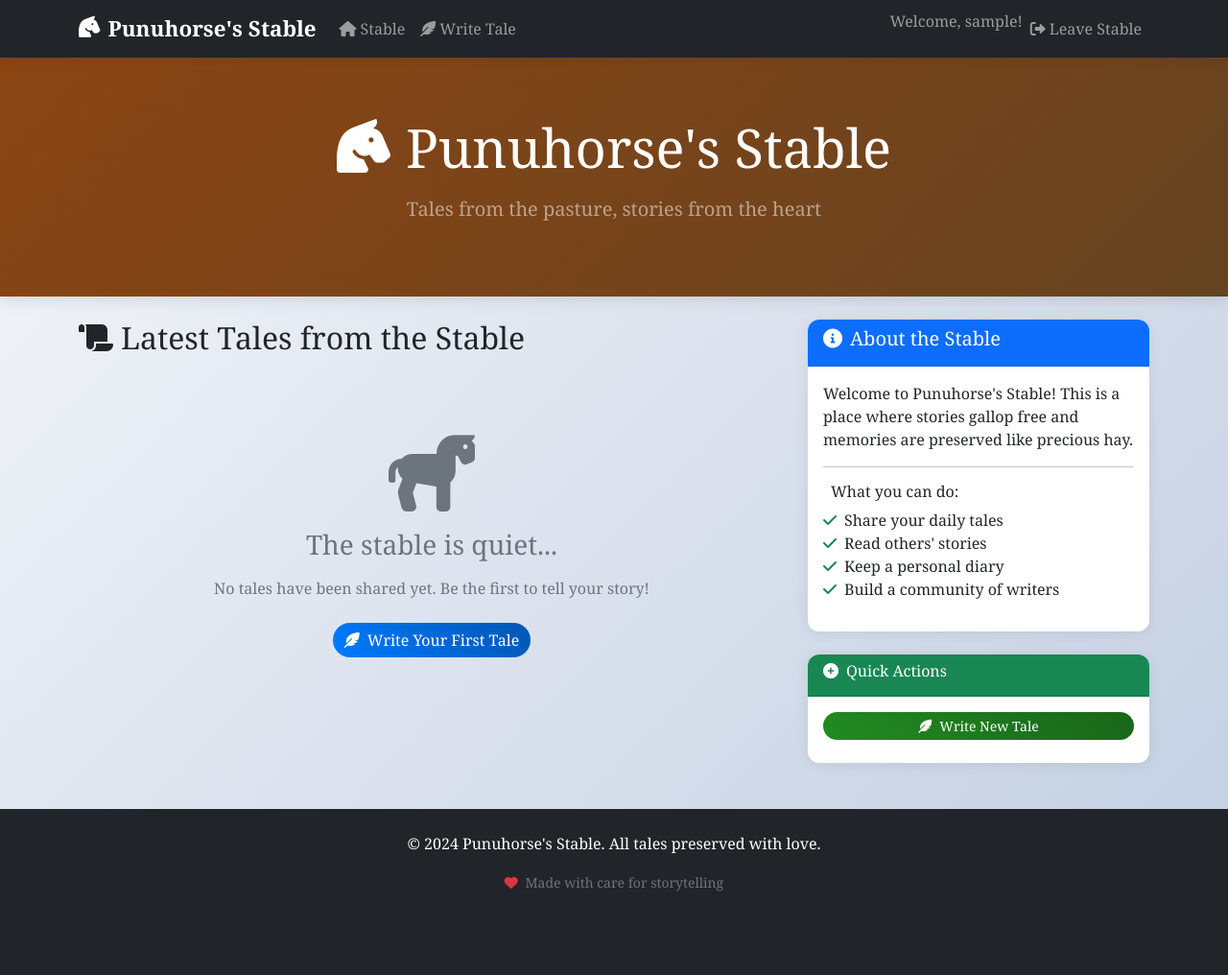
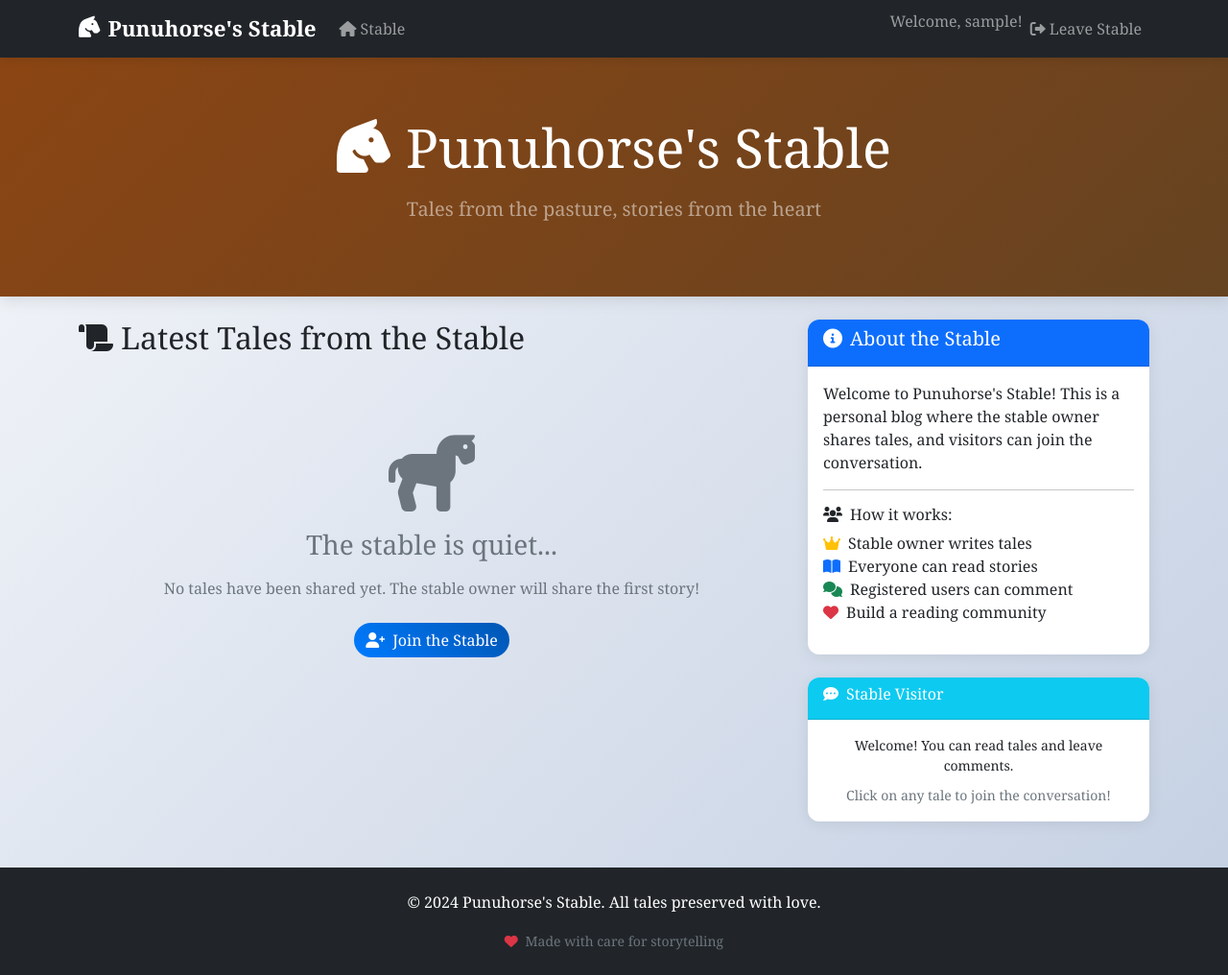
Before and after one commit to Punupy/Punuhorse-Stable, a Flask app: page / in a window 1280 px wide. Shown: the whole page at 96% size. Before the commit the page ends 929 px from the top, so only its background shows below. Run offline with Flask 3, Linux system fonts and the light colour scheme; the visitor is signed in with stand-in values (Sample User, id 1).

Commit message:
Add personal blog with comments system - admin-only posting, user comments

```diff
--- a/app.py
+++ b/app.py
@@ -20,7 +20,9 @@ class User(UserMixin, db.Model):
     id = db.Column(db.Integer, primary_key=True)
     username = db.Column(db.String(80), unique=True, nullable=False)
     password_hash = db.Column(db.String(120), nullable=False)
+    is_admin = db.Column(db.Boolean, nullable=False, default=False)
     posts = db.relationship('Post', backref='author', lazy=True)
+    comments = db.relationship('Comment', backref='author', lazy=True)
 
 class Post(db.Model):
     id = db.Column(db.Integer, primary_key=True)
@@ -28,6 +30,14 @@ class Post(db.Model):
     content = db.Column(db.Text, nullable=False)
     date_posted = db.Column(db.DateTime, nullable=False, default=datetime.utcnow)
     user_id = db.Column(db.Integer, db.ForeignKey('user.id'), nullable=False)
+    comments = db.relationship('Comment', backref='post', lazy=True)
+
+class Comment(db.Model):
+    id = db.Column(db.Integer, primary_key=True)
+    content = db.Column(db.Text, nullable=False)
+    date_posted = db.Column(db.DateTime, nullable=False, default=datetime.utcnow)
+    user_id = db.Column(db.Integer, db.ForeignKey('user.id'), nullable=False)
+    post_id = db.Column(db.Integer, db.ForeignKey('post.id'), nullable=False)
 
 @login_manager.user_loader
 def load_user(user_id):
@@ -41,14 +51,30 @@ def home():
         page=page, per_page=5, error_out=False)
     return render_template('home.html', posts=posts)
 
-@app.route('/post/<int:id>')
+@app.route('/post/<int:id>', methods=['GET', 'POST'])
 def post(id):
     post = Post.query.get_or_404(id)
-    return render_template('post.html', post=post)
+
+    if request.method == 'POST' and current_user.is_authenticated:
+        content = request.form.get('content')
+        if content:
+            comment = Comment(content=content, user_id=current_user.id, post_id=post.id)
+            db.session.add(comment)
+            db.session.commit()
+            flash('Your comment has been added!', 'success')
+            return redirect(url_for('post', id=id))
+
+    comments = Comment.query.filter_by(post_id=id).order_by(Comment.date_posted.asc()).all()
+    return render_template('post.html', post=post, comments=comments)
 
 @app.route('/write', methods=['GET', 'POST'])
 @login_required
 def write():
+    # Only admin can write posts
+    if not current_user.is_admin:
+        flash('Only the stable owner can write tales!', 'error')
+        return redirect(url_for('home'))
+
     if request.method == 'POST':
         title = request.form['title']
         content = request.form['content']
@@ -88,11 +114,18 @@ def register():
         if User.query.filter_by(username=username).first():
             flash('Username already exists', 'error')
         else:
+            # First user becomes admin (stable owner)
+            is_first_user = User.query.count() == 0
             user = User(username=username,
-                       password_hash=generate_password_hash(password))
+                       password_hash=generate_password_hash(password),
+                       is_admin=is_first_user)
             db.session.add(user)
             db.session.commit()
             login_user(user)
+            if is_first_user:
+                flash('Welcome to your stable! You are now the stable owner.', 'success')
+            else:
+                flash('Welcome to the stable! You can read tales and leave comments.', 'success')
             return redirect(url_for('home'))
 
     return render_template('register.html')
--- a/templates/base.html
+++ b/templates/base.html
@@ -24,7 +24,7 @@
                             <i class="fas fa-home me-1"></i>Stable
                         </a>
                     </li>
-                    {% if current_user.is_authenticated %}
+                    {% if current_user.is_authenticated and current_user.is_admin %}
                     <li class="nav-item">
                         <a class="nav-link" href="{{ url_for('write') }}">
                             <i class="fas fa-feather-alt me-1"></i>Write Tale
--- a/templates/home.html
+++ b/templates/home.html
@@ -23,9 +23,14 @@
                     <p class="card-text">
                         {{ post.content[:200] }}{% if post.content|length > 200 %}...{% endif %}
                     </p>
-                    <a href="{{ url_for('post', id=post.id) }}" class="btn btn-outline-primary btn-sm">
-                        <i class="fas fa-book-open me-1"></i>Read Full Tale
-                    </a>
+                    <div class="d-flex justify-content-between align-items-center">
+                        <a href="{{ url_for('post', id=post.id) }}" class="btn btn-outline-primary btn-sm">
+                            <i class="fas fa-book-open me-1"></i>Read Full Tale
+                        </a>
+                        <small class="text-muted">
+                            <i class="fas fa-comments me-1"></i>{{ post.comments|length }} comment{{ 's' if post.comments|length != 1 else '' }}
+                        </small>
+                    </div>
                 </div>
             </div>
             {% endfor %}
@@ -72,8 +77,8 @@
                 <div class="empty-state">
                     <i class="fas fa-horse fa-5x text-muted mb-3"></i>
                     <h3 class="text-muted mb-3">The stable is quiet...</h3>
-                    <p class="text-muted mb-4">No tales have been shared yet. Be the first to tell your story!</p>
-                    {% if current_user.is_authenticated %}
+                    <p class="text-muted mb-4">No tales have been shared yet. The stable owner will share the first story!</p>
+                    {% if current_user.is_authenticated and current_user.is_admin %}
                         <a href="{{ url_for('write') }}" class="btn btn-primary">
                             <i class="fas fa-feather-alt me-2"></i>Write Your First Tale
                         </a>
@@ -93,22 +98,22 @@
                 <h5><i class="fas fa-info-circle me-2"></i>About the Stable</h5>
             </div>
             <div class="card-body">
-                <p>Welcome to Punuhorse's Stable! This is a place where stories gallop free and memories are preserved like precious hay.</p>
+                <p>Welcome to Punuhorse's Stable! This is a personal blog where the stable owner shares tales, and visitors can join the conversation.</p>
                 <hr>
-                <h6><i class="fas fa-quill-alt me-2"></i>What you can do:</h6>
+                <h6><i class="fas fa-users me-2"></i>How it works:</h6>
                 <ul class="list-unstyled">
-                    <li><i class="fas fa-check text-success me-2"></i>Share your daily tales</li>
-                    <li><i class="fas fa-check text-success me-2"></i>Read others' stories</li>
-                    <li><i class="fas fa-check text-success me-2"></i>Keep a personal diary</li>
-                    <li><i class="fas fa-check text-success me-2"></i>Build a community of writers</li>
+                    <li><i class="fas fa-crown text-warning me-2"></i>Stable owner writes tales</li>
+                    <li><i class="fas fa-book-open text-primary me-2"></i>Everyone can read stories</li>
+                    <li><i class="fas fa-comments text-success me-2"></i>Registered users can comment</li>
+                    <li><i class="fas fa-heart text-danger me-2"></i>Build a reading community</li>
                 </ul>
             </div>
         </div>
 
-        {% if current_user.is_authenticated %}
+        {% if current_user.is_authenticated and current_user.is_admin %}
         <div class="card mt-4">
             <div class="card-header bg-success text-white">
-                <h6><i class="fas fa-plus-circle me-2"></i>Quick Actions</h6>
+                <h6><i class="fas fa-plus-circle me-2"></i>Stable Owner</h6>
             </div>
             <div class="card-body text-center">
                 <a href="{{ url_for('write') }}" class="btn btn-success btn-sm mb-2 w-100">
@@ -116,6 +121,16 @@
                 </a>
             </div>
         </div>
+        {% elif current_user.is_authenticated %}
+        <div class="card mt-4">
+            <div class="card-header bg-info text-white">
+                <h6><i class="fas fa-comment-dots me-2"></i>Stable Visitor</h6>
+            </div>
+            <div class="card-body text-center">
+                <p class="small mb-2">Welcome! You can read tales and leave comments.</p>
+                <small class="text-muted">Click on any tale to join the conversation!</small>
+            </div>
+        </div>
         {% endif %}
     </div>
 </div>
```
Also changed, not shown: templates/post.html (+61 -0 lines), instance/stable.db.
